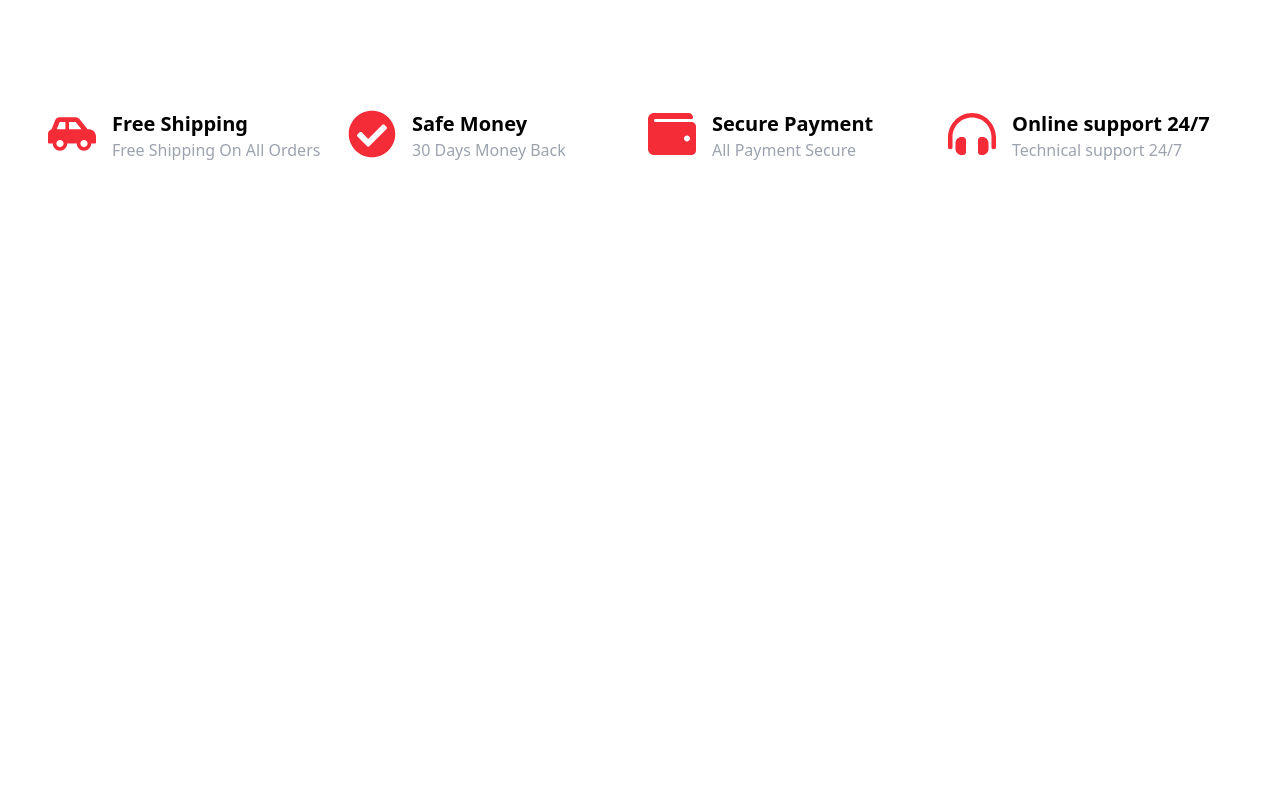
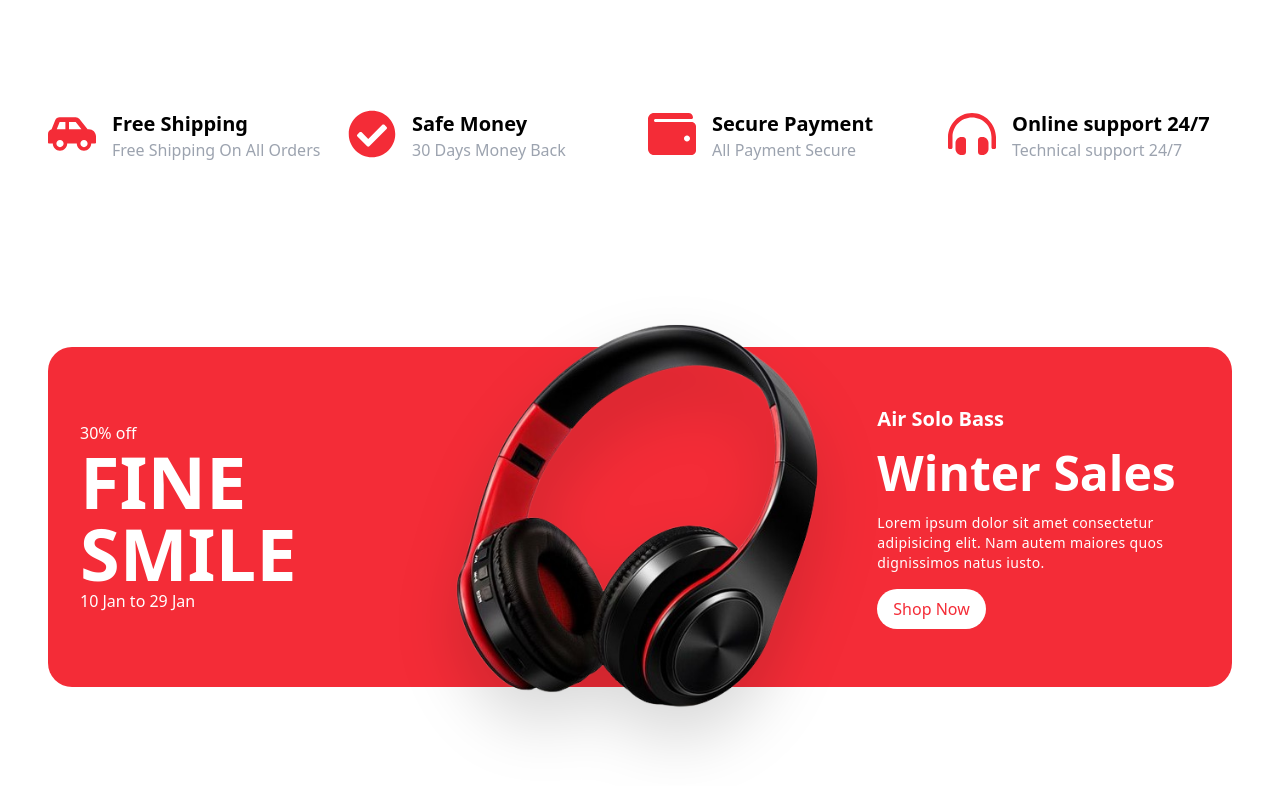
Before and after one commit to Mahjoob97/eshop, a React (Vite) app: page / in a window 1280 px wide. Shown: the part 1464-2250 px from the top of the page. Before the commit the page ends 1706 px from the top, so only its background shows below. Built offline with nearby package versions, Linux system fonts and the light colour scheme.

Commit message:
added the first banner

```diff
--- a/src/App.jsx
+++ b/src/App.jsx
@@ -4,6 +4,20 @@
 import Category from "./components/Category";
 import Category2 from "./components/Category2";
 import Service from "./components/Service";
+import Banner from "./components/Banner";
+import headphone from "./assets/headphone.png";
+
+const bannerData = {
+  discount: "30% off",
+  title: "Fine Smile",
+  date: "10 Jan to 29 Jan",
+  image: headphone,
+  title2: "Air Solo Bass",
+  title3: "Winter Sales",
+  title4:
+    "Lorem ipsum dolor sit amet consectetur adipisicing elit. Nam autem maiores quos dignissimos natus iusto.",
+  bgColor: "#f42C37",
+};
 
 const App = () => {
   return (
@@ -13,6 +27,7 @@
       <Category />
       <Category2 />
       <Service />
+      <Banner data={bannerData} />
     </div>
   );
 };
--- /dev/null
+++ b/src/components/Banner.jsx
@@ -0,0 +1,49 @@
+/* eslint-disable react/prop-types */
+import React from "react";
+
+const Banner = ({ data }) => {
+  return (
+    <div className="min-h-[550px] flex justify-center items-center py-12">
+      <div className="container">
+        <div
+          // eslint-disable-next-line react/prop-types
+          style={{ backgroundColor: data.bgColor }}
+          className="grid grid-cols-1 md:grid-cols-3 gap-6 items-center text-white rounded-3xl"
+        >
+          {/* first col */}
+          <div className="p-6 sm:p-8">
+            <p className="text-md">{data.discount}</p>
+            <h1 className="uppercase text-4xl lg:text-7xl font-bold">
+              {data.title}
+            </h1>
+            <p className="text-md">{data.date}</p>
+          </div>
+          {/* second col */}
+          <div className="h-full flex items-center">
+            <img
+              src={data.image}
+              alt=""
+              className="scale-125 w-[220px] md:w-[340px] mx-auto drop-shadow-2xl object-cover"
+            />
+          </div>
+          {/* third col */}
+          <div className="flex flex-col justify-center gap-4 p-6 sm:py-8">
+            <p className="font-bold text-xl">{data.title2}</p>
+            <p className="text-3xl sm:text-5xl font-bold ">{data.title3}</p>
+            <p className="text-sm tracking-wide leading-5">{data.title4}</p>
+            <div>
+              <button
+                style={{ color: data.bgColor }}
+                className="bg-white py-2 px-4 rounded-full"
+              >
+                Shop Now
+              </button>
+            </div>
+          </div>
+        </div>
+      </div>
+    </div>
+  );
+};
+
+export default Banner;
```
